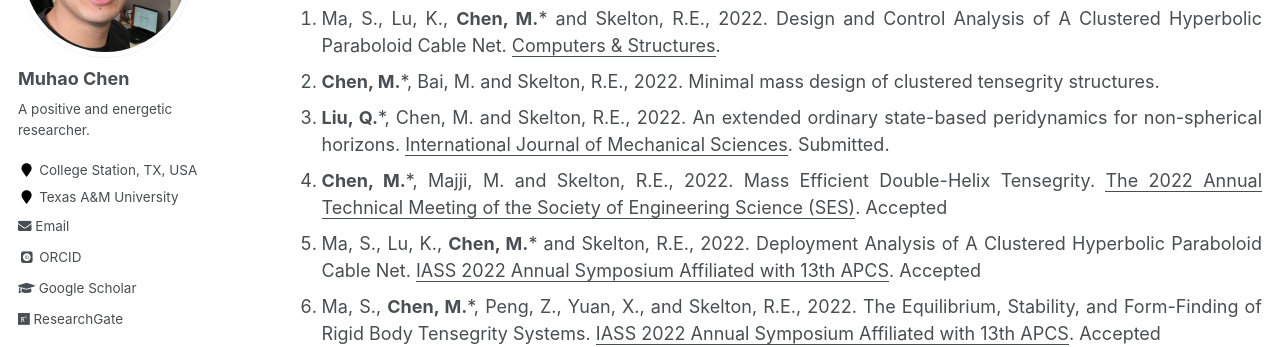
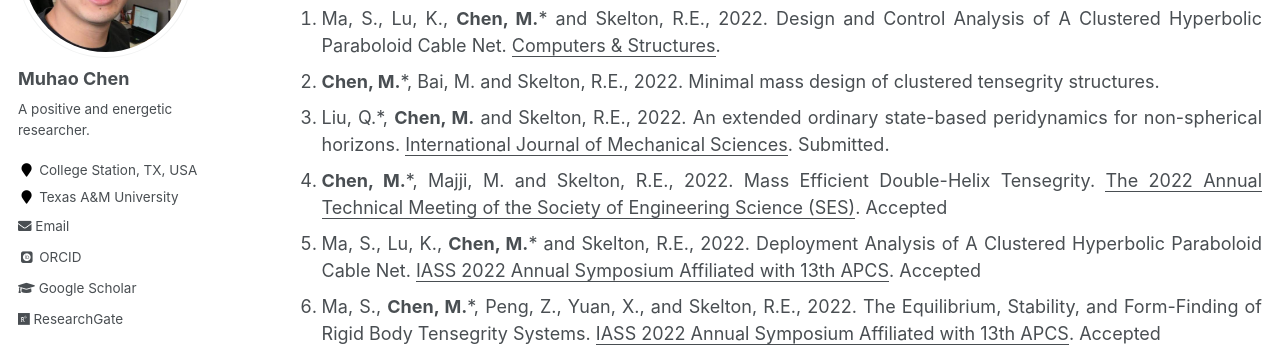
Before and after one commit to Muhao-Chen/muhao-chen.github.io, a Jekyll site: the page built from _pages/publication.md, in a window 1280 px wide and 900 px high, scrolled down 1569 px. Shown: the part 153-500 px from the top of the window. Built offline with Jekyll 4.4.1, drawn with Linux system fonts in a browser that asks for light colours; some web fonts are replaced.

```diff
--- a/_pages/publication.md
+++ b/_pages/publication.md
@@ -39,7 +39,7 @@ His citation profile is in [Google Scholar](https://scholar.google.com/citations
 ## Submitted Papers
 1. Ma, S., Lu, K., **Chen, M.*** and Skelton, R.E., 2022. Design and Control Analysis of A Clustered Hyperbolic Paraboloid Cable Net. <u>Computers & Structures</u>.
 1. **Chen, M.***, Bai, M. and Skelton, R.E., 2022. Minimal mass design of clustered tensegrity structures.
-1. **Liu, Q.***, Chen, M. and Skelton, R.E., 2022. An extended ordinary state-based peridynamics for non-spherical horizons. <u>International Journal of Mechanical Sciences</u>. Submitted.
+1. Liu, Q.*, **Chen, M.** and Skelton, R.E., 2022. An extended ordinary state-based peridynamics for non-spherical horizons. <u>International Journal of Mechanical Sciences</u>. Submitted.
 1. **Chen, M.***, Majji, M. and Skelton, R.E., 2022. Mass Efficient Double-Helix Tensegrity. <u>The 2022 Annual Technical Meeting of the Society of Engineering Science (SES)</u>. Accepted
 1. Ma, S., Lu, K., **Chen, M.*** and Skelton, R.E., 2022. Deployment Analysis of A Clustered Hyperbolic Paraboloid Cable Net. <u>IASS 2022 Annual Symposium Affiliated with 13th APCS</u>. Accepted
 1. Ma, S., **Chen, M.***, Peng, Z., Yuan, X., and Skelton, R.E., 2022. The Equilibrium, Stability, and Form-Finding of Rigid Body Tensegrity Systems. <u>IASS 2022 Annual Symposium Affiliated with 13th APCS</u>. Accepted
```
